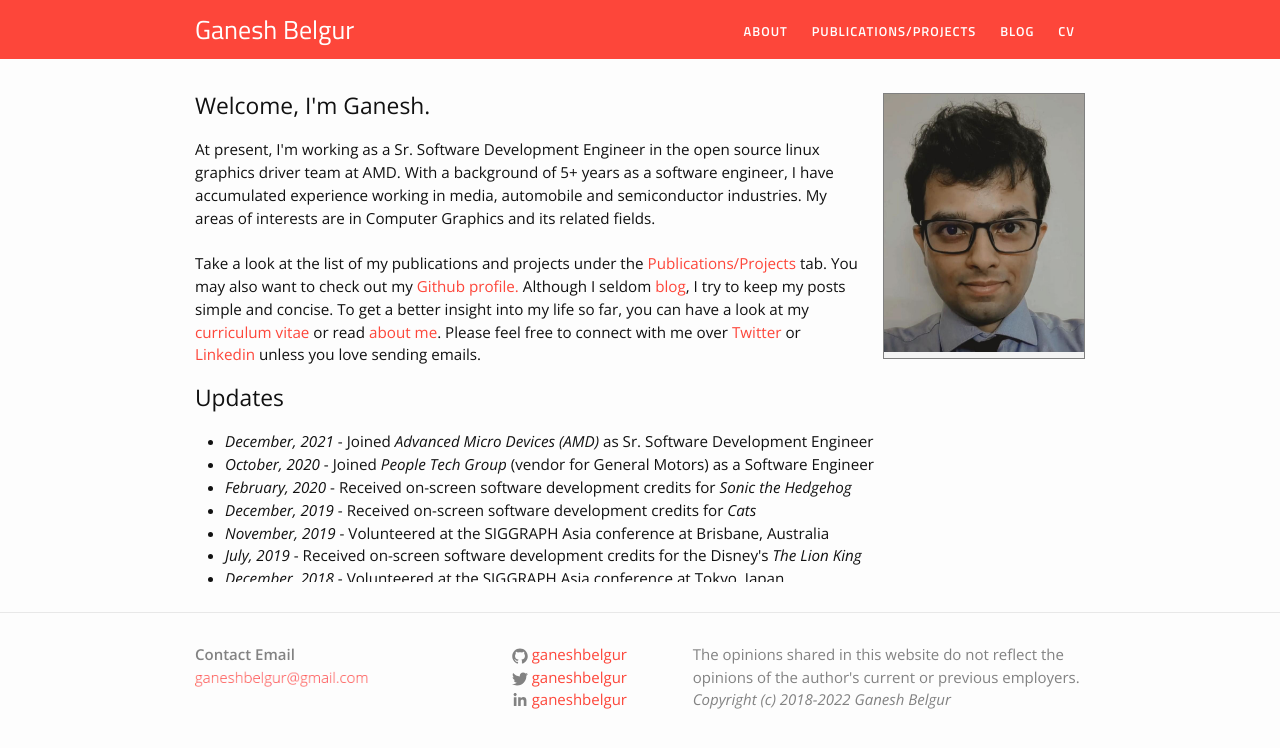
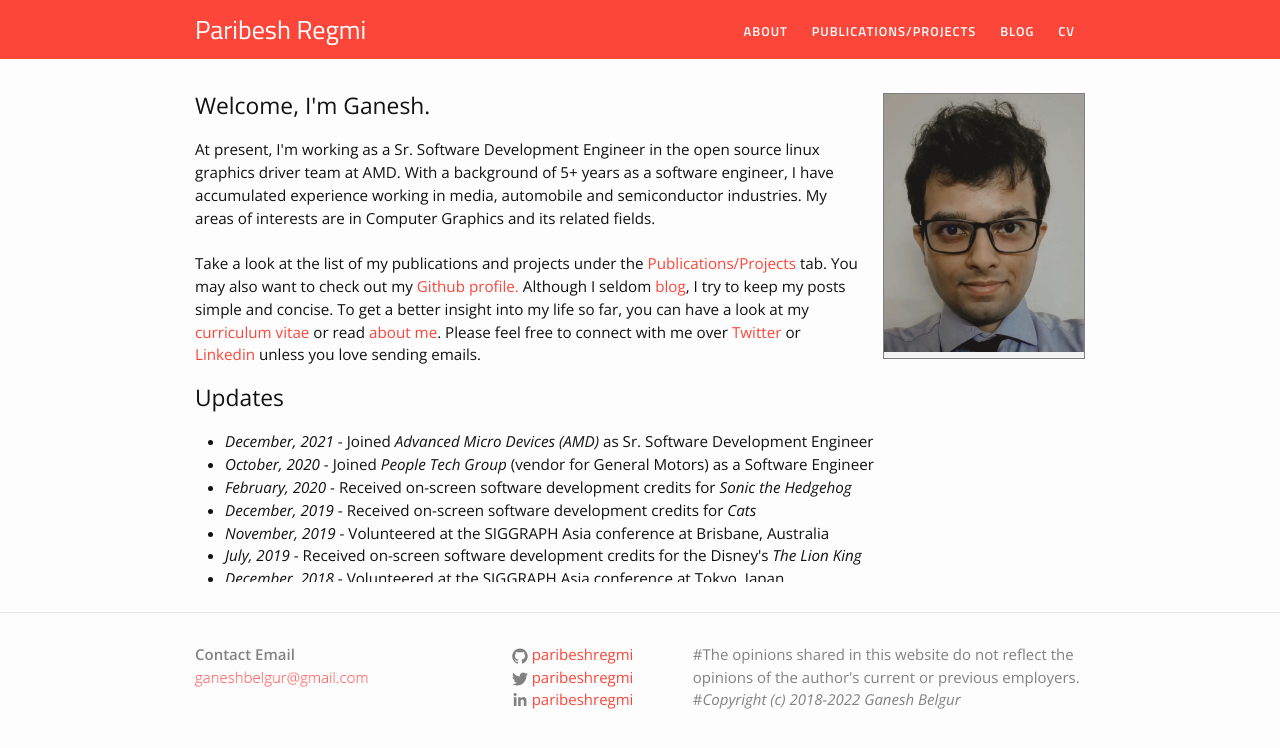
Before and after one commit to paribeshregmi/paribeshregmi.github.io, a Jekyll site: the page built from index.markdown, in a window 1280 px wide. Shown: the top 748 px of the page. Built offline with Jekyll 4.4.1, drawn with Linux system fonts in a browser that asks for light colours.

Commit message:
Update _config.yml

```diff
--- a/_config.yml
+++ b/_config.yml
@@ -18,18 +18,18 @@
 # You can create any custom variable you would like, and they will be accessible
 # in the templates via {{ site.myvariable }}.
 
-title: Ganesh Belgur
+title: Paribesh Regmi
 # general_email: ""
 description: >- # this means to ignore newlines until "baseurl:"
-  The opinions shared in this website do not reflect the opinions of the author's current or previous employers.
-  <i>Copyright (c) 2018-2022 Ganesh Belgur</i>
+  #The opinions shared in this website do not reflect the opinions of the author's current or previous employers.
+  #<i>Copyright (c) 2018-2022 Ganesh Belgur</i>
 baseurl: "" # the subpath of your site, e.g. /blog
 url: "https://www.ganeshbelgur.com/" # the base hostname & protocol for your site, e.g. http://example.com
 disqus: https://alienspline.disqus.com/embed.js
 
-twitter_username: ganeshbelgur
-github_username: ganeshbelgur
-linkedin_username: ganeshbelgur
+twitter_username: paribeshregmi
+github_username: paribeshregmi
+linkedin_username: paribeshregmi
 
 
 # Build settings
```
